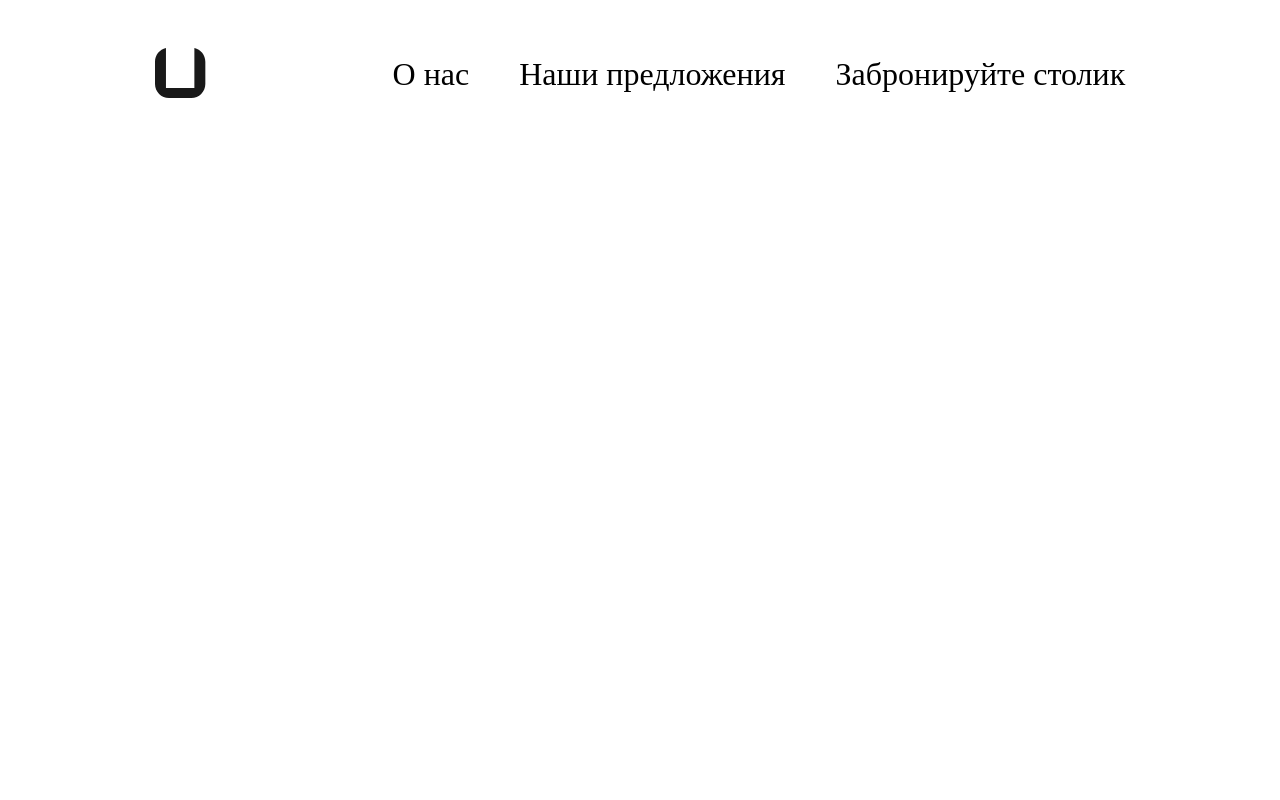
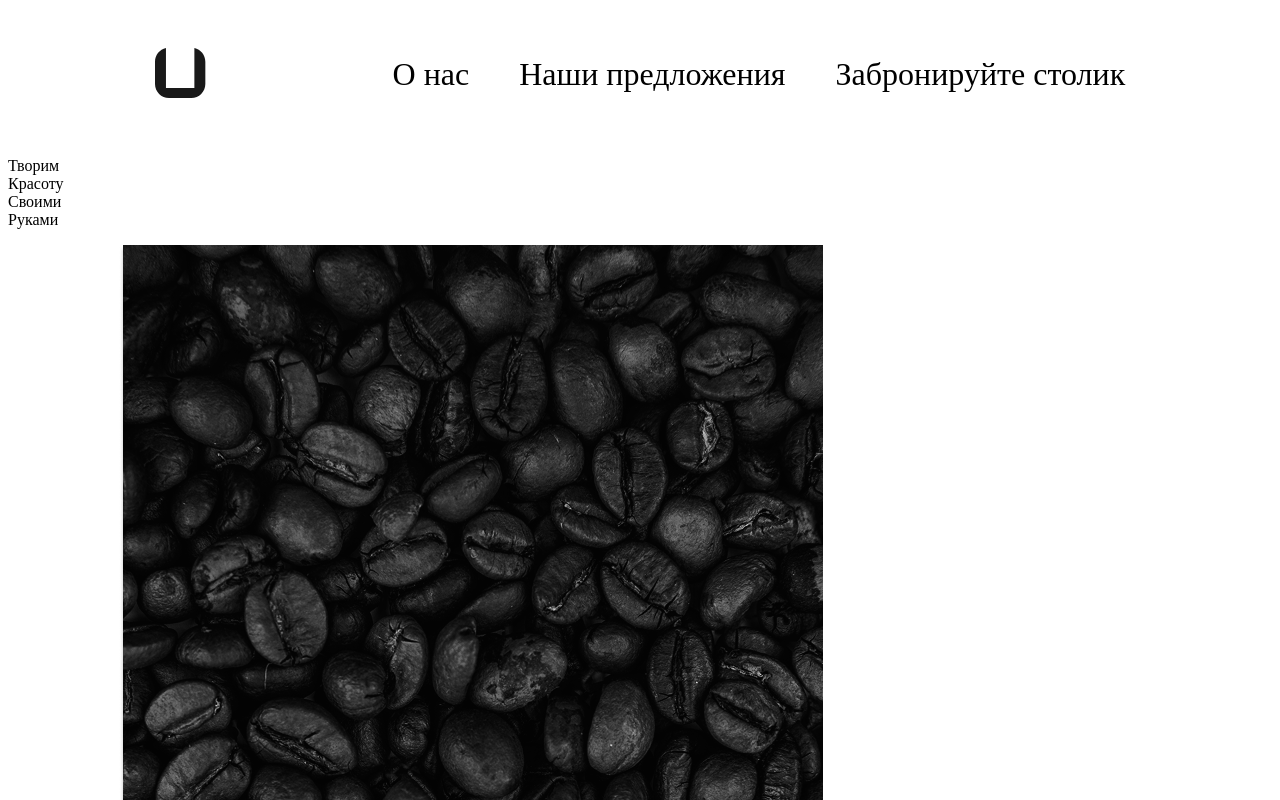
Before and after one commit to Artem-Strelnikov/BeanCoffee1, a plain HTML site: page index.html in a window 1280 px wide. Shown: the top 800 px of the page. Drawn offline with Linux system fonts and the light colour scheme.

Commit message:
Написал html для секции intro

```diff
--- a/index.html
+++ b/index.html
@@ -25,5 +25,16 @@
                 </div>
             </div>
         </header>
+        <main class="main">
+            <section class="Intro">
+                <div class="container">
+                    <div class="Intro__wrapper">
+                        <p class="intro__text">Творим<br>Красоту<br>Своими<br>Руками<br></p>
+                        <a href="#" class="intro__link">Заказать столик</a>
+                        <img src="/assets/img/Rectangle 1.png" alt="Coffe" class="intro__img">
+                    </div>
+                </div>
+            </section>
+        </main>
     </body>
 </html>
```
Also changed, not shown: assets/img/Rectangle 1.png (added).
